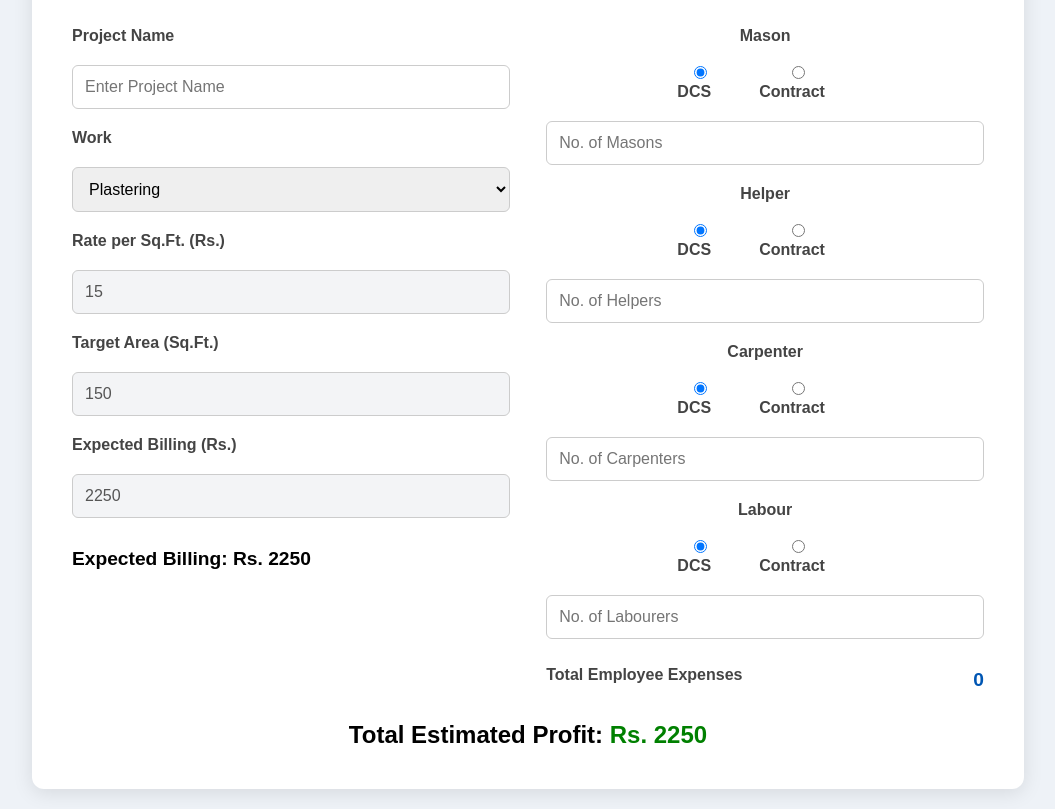
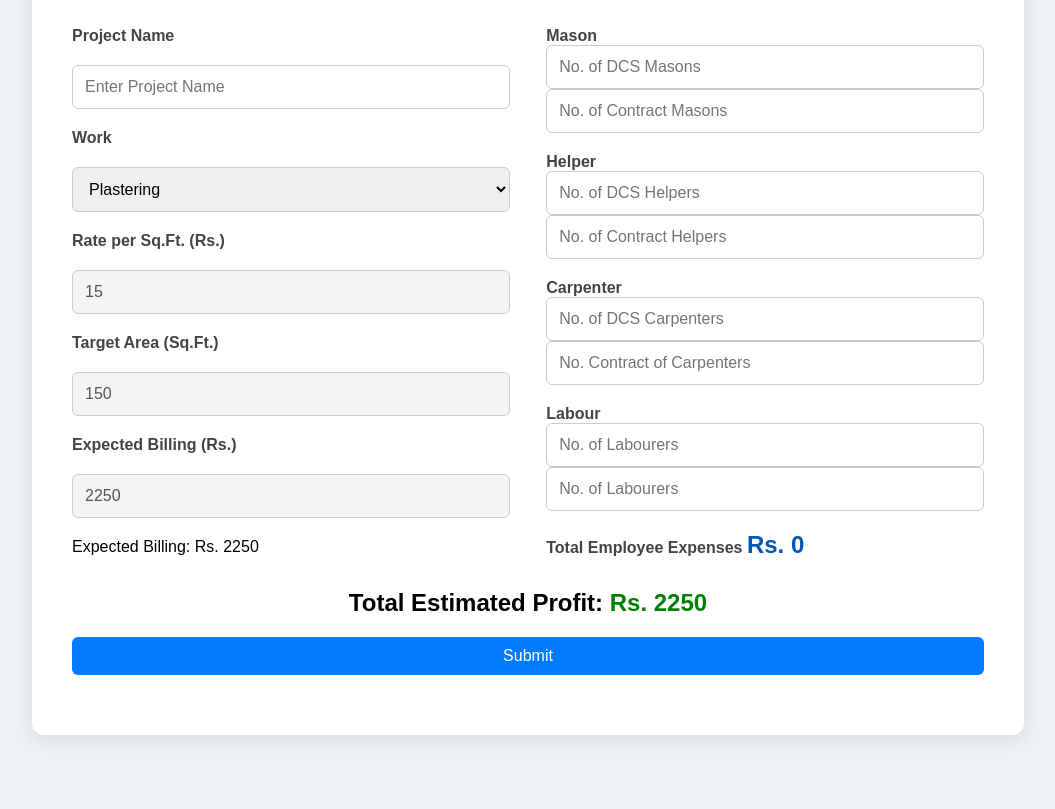
Before and after one commit to om-dalvi-1904/wage-calc-dcs, a plain HTML site: page frontend/wages.html in a window 1280 px wide. Shown: the part 100-909 px from the top of the page, without its empty margins (112-1167 px from the left). After the commit the page ends 855 px from the top, so only its background shows below. Drawn offline with Linux system fonts and the light colour scheme.

Commit message:
updated the wages form

```diff
--- a/backend/app.js
+++ b/backend/app.js
@@ -5,6 +5,7 @@ require("dotenv").config()
 const employeeRouter = require("./routes/employeeRoute")
 const projectRouter = require("./routes/projectRoute")
 const wageRouter = require("./routes/wageRoute")
+const addProjectRouter = require("./routes/addProject")
 
 let app = express()
 
@@ -33,6 +34,7 @@ mongoose
 app.use("/", employeeRouter)
 app.use("/", projectRouter)
 app.use("/", wageRouter)
+app.use("/", addProjectRouter)
 
 //? start the server
 let port = 3000
--- a/frontend/wages.css
+++ b/frontend/wages.css
@@ -1,3 +1,4 @@
+/* General Styles */
 * {
     margin: 0;
     padding: 0;
@@ -64,12 +65,6 @@ select, input {
     pointer-events: none;
 }
 
-.result {
-    font-weight: bold;
-    font-size: 1.2rem;
-    margin-top: 10px;
-}
-
 .profit {
     font-weight: bold;
     font-size: 1.5rem;
@@ -81,81 +76,23 @@ select, input {
     font-weight: bold;
 }
 
-.profit.positive .amount {
-    color: green;
-}
-
-.profit.negative .amount {
-    color: red;
-}
-
 .expense-total {
     color: #0056b3;
     font-weight: bold;
     font-size: 1.5rem;
 }
 
-.checkbox-group {
-    display: flex;
-    gap: 15px;
+.btn {
+    padding: 10px;
+    background-color: #007bff;
+    color: white;
+    border: none;
+    border-radius: 6px;
+    font-size: 1rem;
+    cursor: pointer;
+    margin: 20px 0;
 }
 
-.employee-field {
-    display: flex;
-    flex-direction: column;
-    gap: 5px;
-}
-
-.employee-field, .checkbox-group {
-    display: flex;
-    align-items: center;
-    gap: 20px;
-}
-
-.total-expenses {
-    display: flex;
-    justify-content: space-between;
-    align-items: center;
-}
-
-button {
-    padding: 12px;
-    font-size: 1rem;
-    background-color: #007bff;
-    color: #fff;
-    border: none;
-    border-radius: 6px;
-    cursor: pointer;
-    transition: background-color 0.3s ease;
-}
-
-button:hover {
+.btn:hover {
     background-color: #0056b3;
 }
-
-/* Added styles for the Expected Billing Amount text */
-#expectedBillingAmount {
-    font-size: 1.2rem;
-    font-weight: bold;
-    margin-top: 10px;
-}
-
-/* Ensuring the radio buttons are in a horizontal line */
-.checkbox-group label {
-    display: inline-block;
-    margin-right: 15px;
-}
-
-/* Matching font size and style for Expected Billing and Total Employee Expenses */
-#expectedBillingAmount, .expense-total {
-    font-size: 1.2rem;
-    font-weight: bold;
-    margin-top: 10px;
-}
-
-/* Improved layout for total employee expenses section */
-.total-expenses {
-    display: flex;
-    justify-content: space-between;
-    align-items: center;
-}
--- a/frontend/wages.html
+++ b/frontend/wages.html
@@ -42,53 +42,42 @@
                     <!-- Mason -->
                     <div class="employee-field">
                         <label>Mason</label>
-                        <div class="checkbox-group">
-                            <label><input type="radio" id="dcsMason" name="masonType" value="dcs" checked>DCS</label>
-                            <label><input type="radio" id="contractMason" name="masonType" value="contract">Contract</label>
-                        </div>
-                        <input type="number" id="numMason" placeholder="No. of Masons" required>
+                        <input type="number" id="dcsMason" placeholder="No. of DCS Masons" required>
+                        <input type="number" id="contractMason" placeholder="No. of Contract Masons" required>
                     </div>
 
                     <!-- Helper -->
                     <div class="employee-field">
                         <label>Helper</label>
-                        <div class="checkbox-group">
-                            <label><input type="radio" id="dcsHelper" name="helperType" value="dcs" checked>DCS</label>
-                            <label><input type="radio" id="contractHelper" name="helperType" value="contract">Contract</label>
-                        </div>
-                        <input type="number" id="numHelper" placeholder="No. of Helpers" required>
+                        <input type="number" id="dcsHelper" placeholder="No. of DCS Helpers" required>
+                        <input type="number" id="contractHelper" placeholder="No. of Contract Helpers" required>
                     </div>
 
                     <!-- Carpenter -->
                     <div class="employee-field">
                         <label>Carpenter</label>
-                        <div class="checkbox-group">
-                            <label><input type="radio" id="dcsCarpenter" name="carpenterType" value="dcs" checked>DCS</label>
-                            <label><input type="radio" id="contractCarpenter" name="carpenterType" value="contract">Contract</label>
-                        </div>
-                        <input type="number" id="numCarpenter" placeholder="No. of Carpenters" required>
+                        <input type="number" id="dcsCarpenter" placeholder="No. of DCS Carpenters" required>
+                        <input type="number" id="contractCarpenter" placeholder="No. Contract of Carpenters" required>
                     </div>
 
                     <!-- Labour -->
                     <div class="employee-field">
                         <label>Labour</label>
-                        <div class="checkbox-group">
-                            <label><input type="radio" id="dcsLabour" name="labourType" value="dcs" checked>DCS</label>
-                            <label><input type="radio" id="contractLabour" name="labourType" value="contract">Contract</label>
-                        </div>
-                        <input type="number" id="numLabour" placeholder="No. of Labourers" required>
+                        <input type="number" id="dcsLabour" placeholder="No. of Labourers" required>
+                        <input type="number" id="contractLabour" placeholder="No. of Labourers" required>
                     </div>
 
                     <div class="total-expenses">
                         <label>Total Employee Expenses</label>
-                        <span id="totalExpenses" class="expense-total">1600</span>
+                        <span id="totalExpenses" class="expense-total"></span>
                     </div>
                 </form>
             </div>
         </div>
 
         <!-- Profit Section -->
-        <div class="profit" id="profitDisplay">Total Estimated Profit: <span class="amount">Rs. 650</span></div>
+        <div class="profit" id="profitDisplay">Total Estimated Profit: <span class="amount">Rs. </span></div>
+        <button type="button" class="btn" id="calculateBtn">Submit</button>
     </div>
 
     <script src="wages.js"></script>
--- a/frontend/wages.js
+++ b/frontend/wages.js
@@ -4,25 +4,17 @@ const targetAreaInput = document.getElementById('targetArea');
 const expectedBillingInput = document.getElementById('expectedBilling');
 const expectedBillingAmountDisplay = document.getElementById('expectedBillingAmount');
 
-const numMasonInput = document.getElementById('numMason');
-const numHelperInput = document.getElementById('numHelper');
-const numCarpenterInput = document.getElementById('numCarpenter');
-const numLabourInput = document.getElementById('numLabour');
+const dcsMasonInput = document.getElementById('dcsMason');
+const contractMasonInput = document.getElementById('contractMason');
+const dcsHelperInput = document.getElementById('dcsHelper');
+const contractHelperInput = document.getElementById('contractHelper');
+const dcsCarpenterInput = document.getElementById('dcsCarpenter');
+const contractCarpenterInput = document.getElementById('contractCarpenter');
+const dcsLabourInput = document.getElementById('dcsLabour');
+const contractLabourInput = document.getElementById('contractLabour');
+
 const totalExpensesDisplay = document.getElementById('totalExpenses');
-
 const profitDisplay = document.getElementById('profitDisplay');
-
-// Define rates for employees
-const rates = {
-    masonDcs: 900,
-    masonContract: 850,
-    helperDcs: 700,
-    helperContract: 600,
-    carpenterDcs: 800,
-    carpenterContract: 680,
-    labourDcs: 600,
-    labourContract: 570
-};
 
 // Event listener for work dropdown change
 workDropdown.addEventListener('change', (e) => {
@@ -39,18 +31,21 @@ workDropdown.addEventListener('change', (e) => {
 
 // Function to calculate total expenses
 function calculateExpenses() {
-    const numMasons = parseInt(numMasonInput.value) || 0;
-    const numHelpers = parseInt(numHelperInput.value) || 0;
-    const numCarpenters = parseInt(numCarpenterInput.value) || 0;
-    const numLabours = parseInt(numLabourInput.value) || 0;
+    const dcsMason = parseInt(dcsMasonInput.value) || 0;
+    const contractMason = parseInt(contractMasonInput.value) || 0;
+    const dcsHelper = parseInt(dcsHelperInput.value) || 0;
+    const contractHelper = parseInt(contractHelperInput.value) || 0;
+    const dcsCarpenter = parseInt(dcsCarpenterInput.value) || 0;
+    const contractCarpenter = parseInt(contractCarpenterInput.value) || 0;
+    const dcsLabour = parseInt(dcsLabourInput.value) || 0;
+    const contractLabour = parseInt(contractLabourInput.value) || 0;
 
-    const masonRate = document.querySelector('input[name="masonType"]:checked').value === 'dcs' ? rates.masonDcs : rates.masonContract;
-    const helperRate = document.querySelector('input[name="helperType"]:checked').value === 'dcs' ? rates.helperDcs : rates.helperContract;
-    const carpenterRate = document.querySelector('input[name="carpenterType"]:checked').value === 'dcs' ? rates.carpenterDcs : rates.carpenterContract;
-    const labourRate = document.querySelector('input[name="labourType"]:checked').value === 'dcs' ? rates.labourDcs : rates.labourContract;
+    const totalExpenses = (dcsMason * 900 + contractMason * 750) +
+        (dcsCarpenter * 600 + contractCarpenter * 550) +
+        (dcsHelper * 700 + contractHelper * 700) +
+        (dcsLabour * 800 + contractLabour * 650);
 
-    const totalExpenses = (numMasons * masonRate) + (numHelpers * helperRate) + (numCarpenters * carpenterRate) + (numLabours * labourRate);
-    totalExpensesDisplay.textContent = totalExpenses;
+    totalExpensesDisplay.textContent = `Rs. ${totalExpenses}`;
     return totalExpenses;
 }
 
@@ -66,14 +61,22 @@ function calculateProfit() {
 }
 
 // Event listeners for employee inputs
-numMasonInput.addEventListener('input', calculateProfit);
-numHelperInput.addEventListener('input', calculateProfit);
-numCarpenterInput.addEventListener('input', calculateProfit);
-numLabourInput.addEventListener('input', calculateProfit);
-document.querySelectorAll('input[name="masonType"]').forEach(radio => radio.addEventListener('change', calculateProfit));
-document.querySelectorAll('input[name="helperType"]').forEach(radio => radio.addEventListener('change', calculateProfit));
-document.querySelectorAll('input[name="carpenterType"]').forEach(radio => radio.addEventListener('change', calculateProfit));
-document.querySelectorAll('input[name="labourType"]').forEach(radio => radio.addEventListener('change', calculateProfit));
+const employeeInputs = document.querySelectorAll('#expenseForm input');
+employeeInputs.forEach(input => input.addEventListener('input', calculateProfit));
 
 // Initialize the form
 workDropdown.dispatchEvent(new Event('change'));
+
+let submit = document.getElementById("calculateBtn")
+
+submit.addEventListener('click', ()=>{
+    let project_name = document.getElementById("projectName").value
+    let work = document.getElementById("work").value
+    let rateperSq = document.getElementById("ratePerSqFt").value
+    let targetarea = document.getElementById("targetArea").value
+    let expectedbilling = document.getElementById("expectedBilling").value
+    let totalexpense = document.getElementById("totalExpenses").value
+    let estimatedprofit = document.getElementById("profitDisplay").value
+
+    console.log([project_name, work, rateperSq, targetarea, expectedbilling, totalexpense, estimatedprofit , dcsMason.value, contractMason.value, dcsHelper.value, contractHelper.value, dcsCarpenter.value, contractCarpenter.value, dcsLabour.value, contractLabour.value])
+})
```
Also changed, not shown: backend/controllers/addProject.js (added, +31 -0 lines), backend/models/AddProject.js (added, +65 -0 lines), backend/routes/addProject.js (added, +7 -0 lines).
